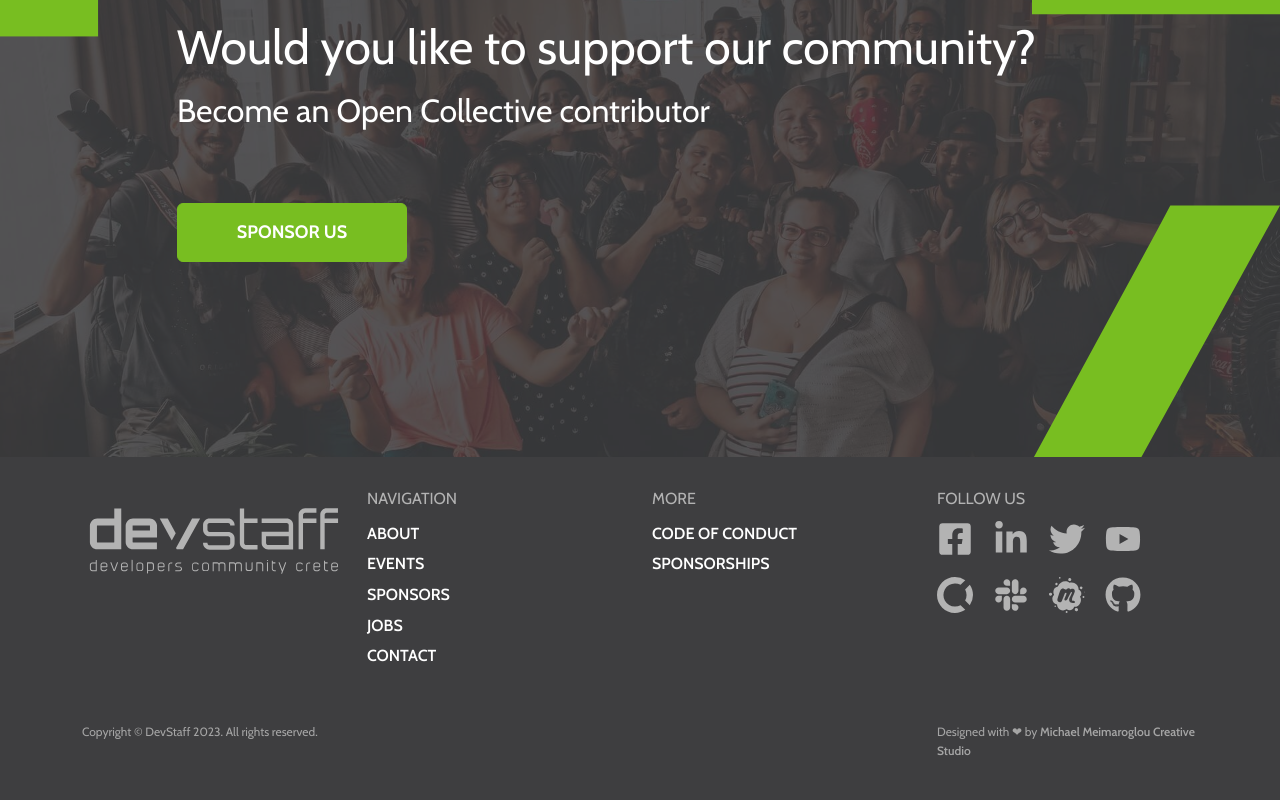
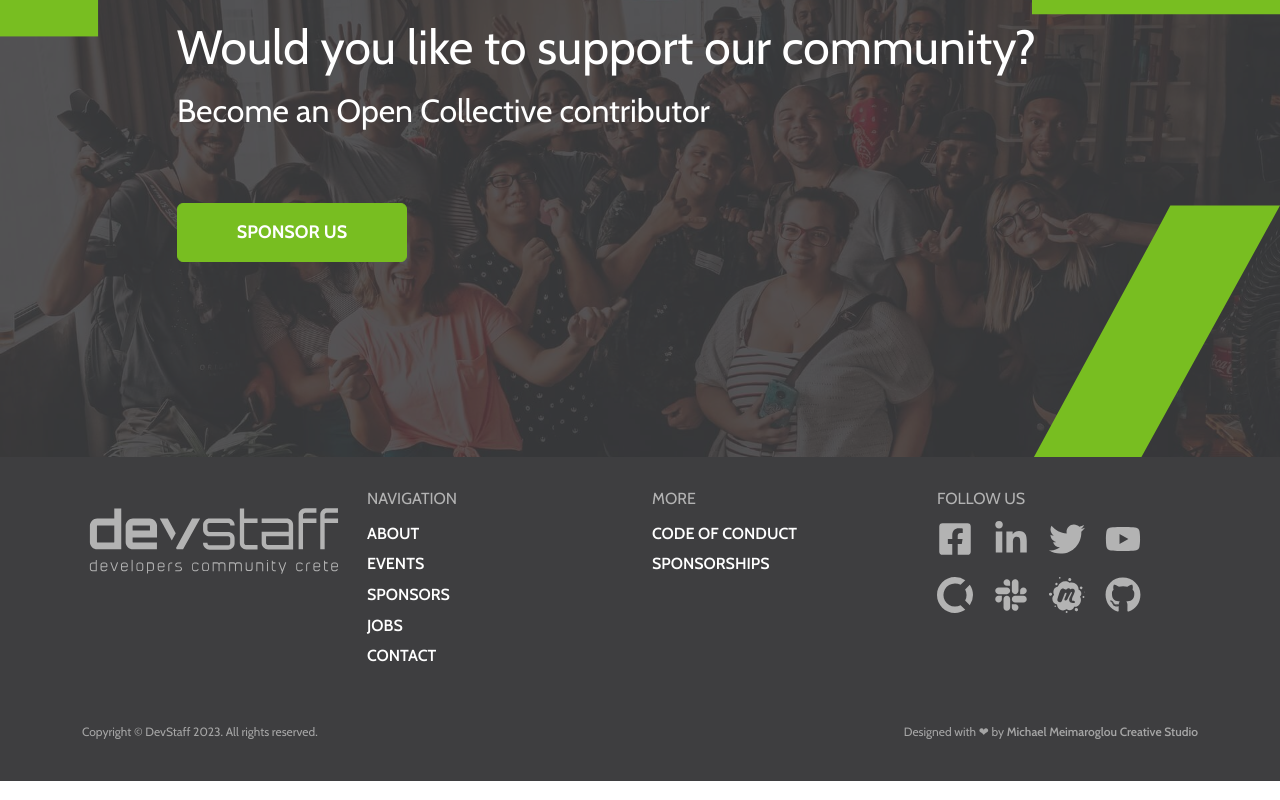
Before and after one commit to devstaff-crete/devstaff-website, a Next.js app: page / in a window 1280 px wide. Shown: the part 2528-3328 px from the top of the page. Built offline with nearby package versions, Linux system fonts and the light colour scheme.

Commit message:
Style fix in footer

```diff
--- a/components/Layout/Footer/Footer.module.scss
+++ b/components/Layout/Footer/Footer.module.scss
@@ -102,6 +102,7 @@
   display: flex;
   justify-content: center;
 
+
   margin-bottom: 16px;
 
   a {
@@ -114,6 +115,6 @@
   }
 
   @media (min-width: 767px) {
-    justify-content: left;
+    justify-content: right;
   }
 }
--- a/components/Layout/Footer/Footer.tsx
+++ b/components/Layout/Footer/Footer.tsx
@@ -144,13 +144,13 @@ const Footer = () => {
         </div>
 
         <div className="row">
-          <div className="col-12 col-sm-6 col-lg-9 py-2">
+          <div className="col-12 col-sm-6 col-lg-6 py-2">
             <div className={styles.copyright}>
               Copyright © DevStaff {new Date().getFullYear()}. All rights reserved.
             </div>
           </div>
 
-          <div className="col-12 col-sm-6 col-lg-3 py-2">
+          <div className="col-12 col-sm-6 col-lg-6 py-2">
             <div className={styles.designed}>
               <span>
                 Designed with &#10084; by{' '}
```
